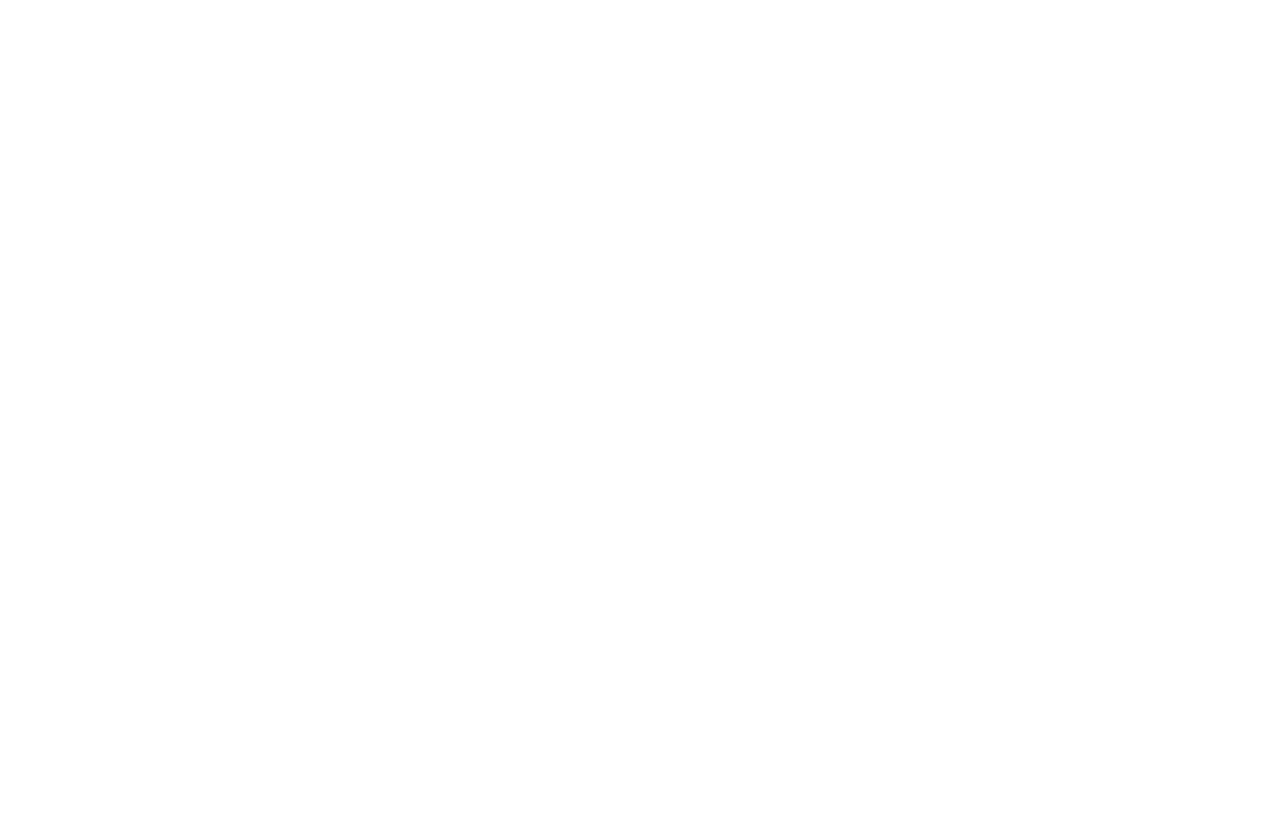
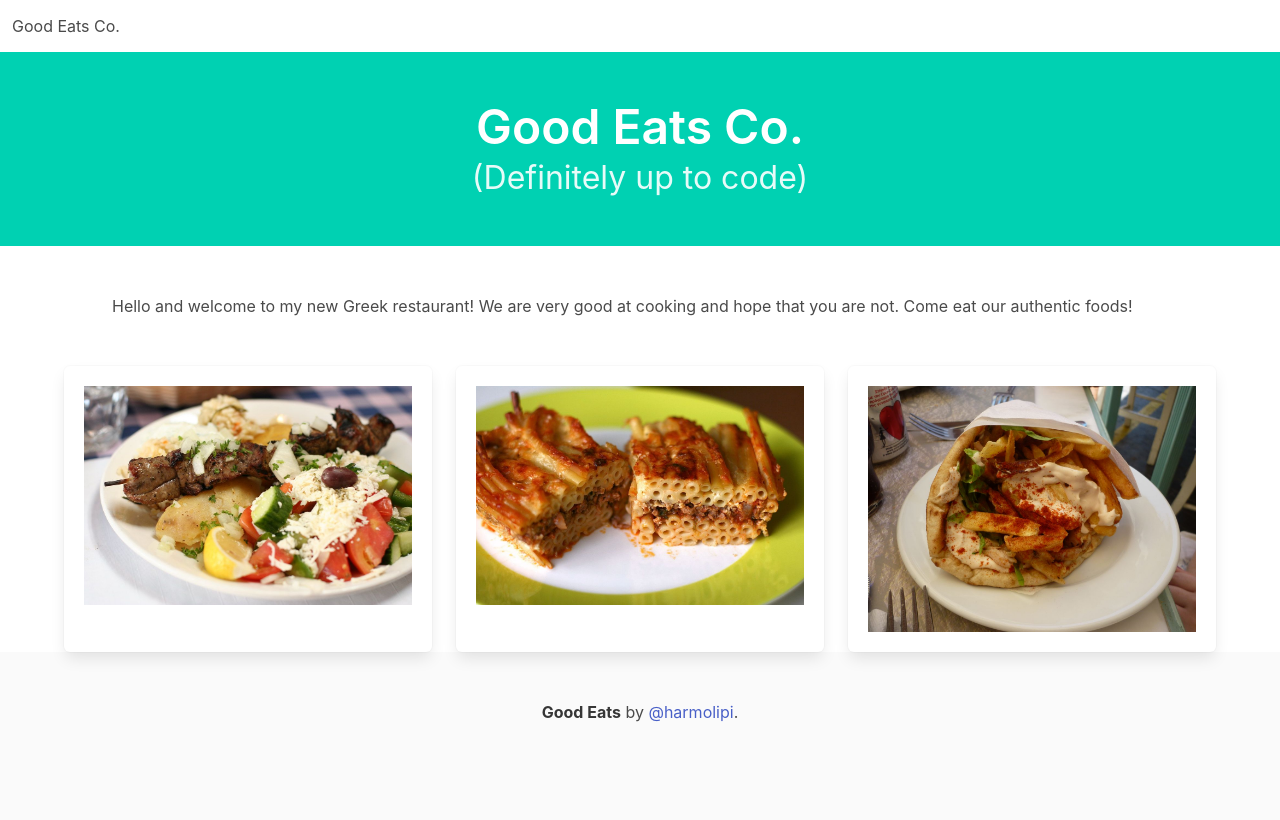
Before and after one commit to harmolipi/restaurant-page, a website built with webpack: page dist/index.html in a window 1280 px wide. Built offline with nearby package versions, Linux system fonts and the light colour scheme.

Commit message:
Created simple restaurant home page

```diff
--- a/dist/index.html
+++ b/dist/index.html
@@ -4,10 +4,60 @@
   <meta charset="UTF-8">
   <meta http-equiv="X-UA-Compatible" content="IE=edge">
   <meta name="viewport" content="width=device-width, initial-scale=1.0">
+  <link rel="stylesheet" href="https://cdn.jsdelivr.net/npm/bulma@0.9.3/css/bulma.min.css">
   <script src="/src/index.js"></script>
-  <title>Document</title>
+  <title>Good Eats Co.</title>
 </head>
 <body>
-  <div id="content"></div>
+  <div id="content">
+    <nav class="navbar">
+      <div class="navbar-brand">
+        <div class="navbar-item">Good Eats Co.</div>
+      </div>
+    </nav>
+    <section class="hero is-primary">
+      <div class="hero-body has-text-centered">
+        <p class="title is-1">Good Eats Co.</p>
+        <p class="subtitle is-3">(Definitely up to code)</p>
+      </div>
+    </section>
+    <section class="section container">
+      <p>Hello and welcome to my new Greek restaurant! We are very good at cooking and hope that you are not. Come eat our authentic foods!</p>
+    </section>
+    <div class="container">
+      <section class="food tile is-ancestor">
+        <div class="tile">
+          <div class="tile is-parent is-4">
+            <div class="tile is-child box">
+              <figure class="image">
+                <img src="/src/souvlaki-meal.jpg" alt="">
+              </figure>
+            </div>
+          </div>
+          <div class="tile is-parent is-4">
+            <div class="tile is-child box">
+              <figure class="image">
+                <img src="/src/pastitsio.jpg" alt="">
+              </figure>
+            </div>
+          </div>
+          <div class="tile is-parent is-4">
+            <div class="tile is-child box">
+              <figure class="image">
+                <img src="/src/gyro.jpg" alt="">
+              </figure>
+            </div>
+          </div>
+        </div>
+      </section>
+    </div>
+    <footer class="footer">
+      <div class="content has-text-centered">
+        <p>
+          <strong>Good Eats</strong> by <a href="https://www.github.com/harmolipi">@harmolipi</a>.
+        </p>
+      </div>
+    </footer>
+  </div>
 </body>
 </html>
```
Also changed, not shown: src/gyro.jpg (added), src/pastitsio.jpg (added), src/souvlaki-meal.jpg (added).
